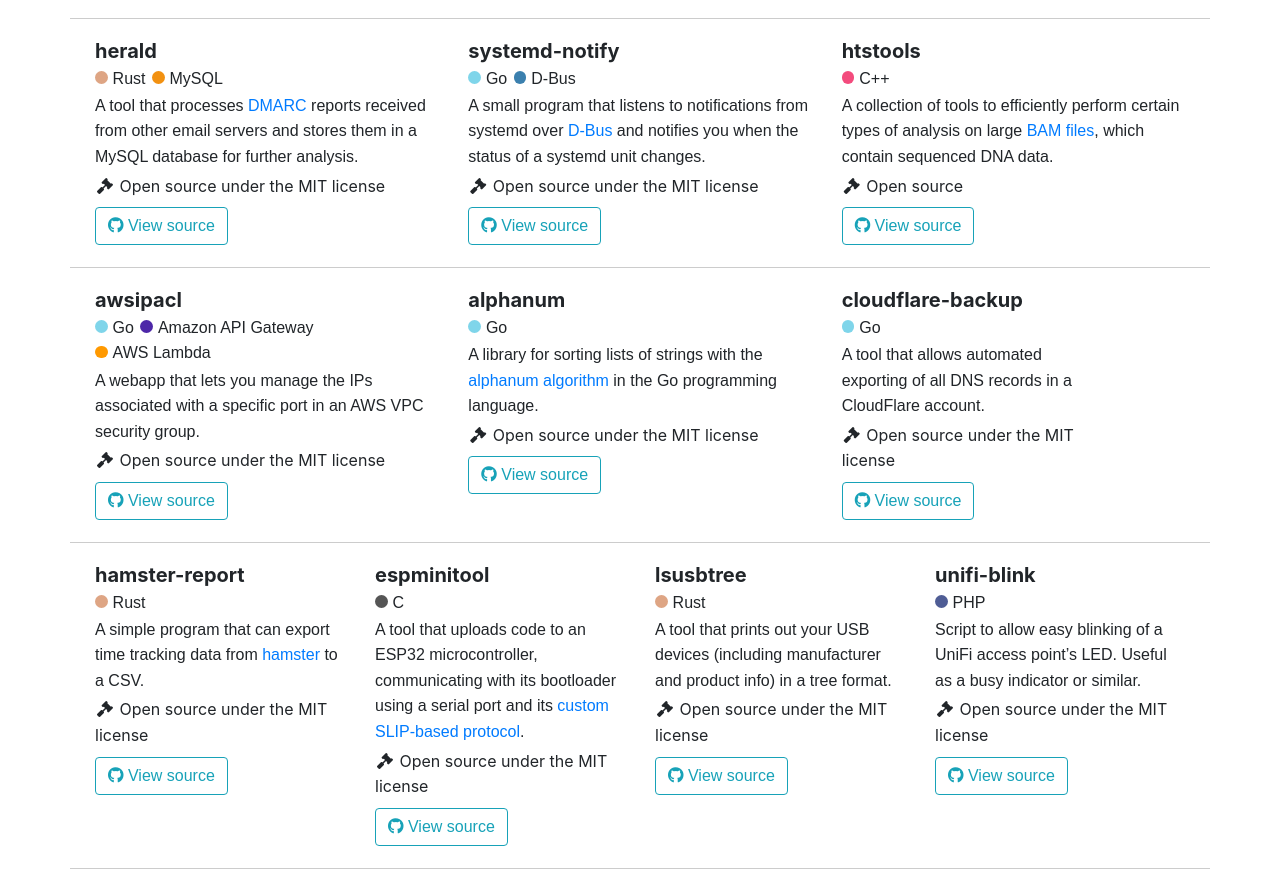
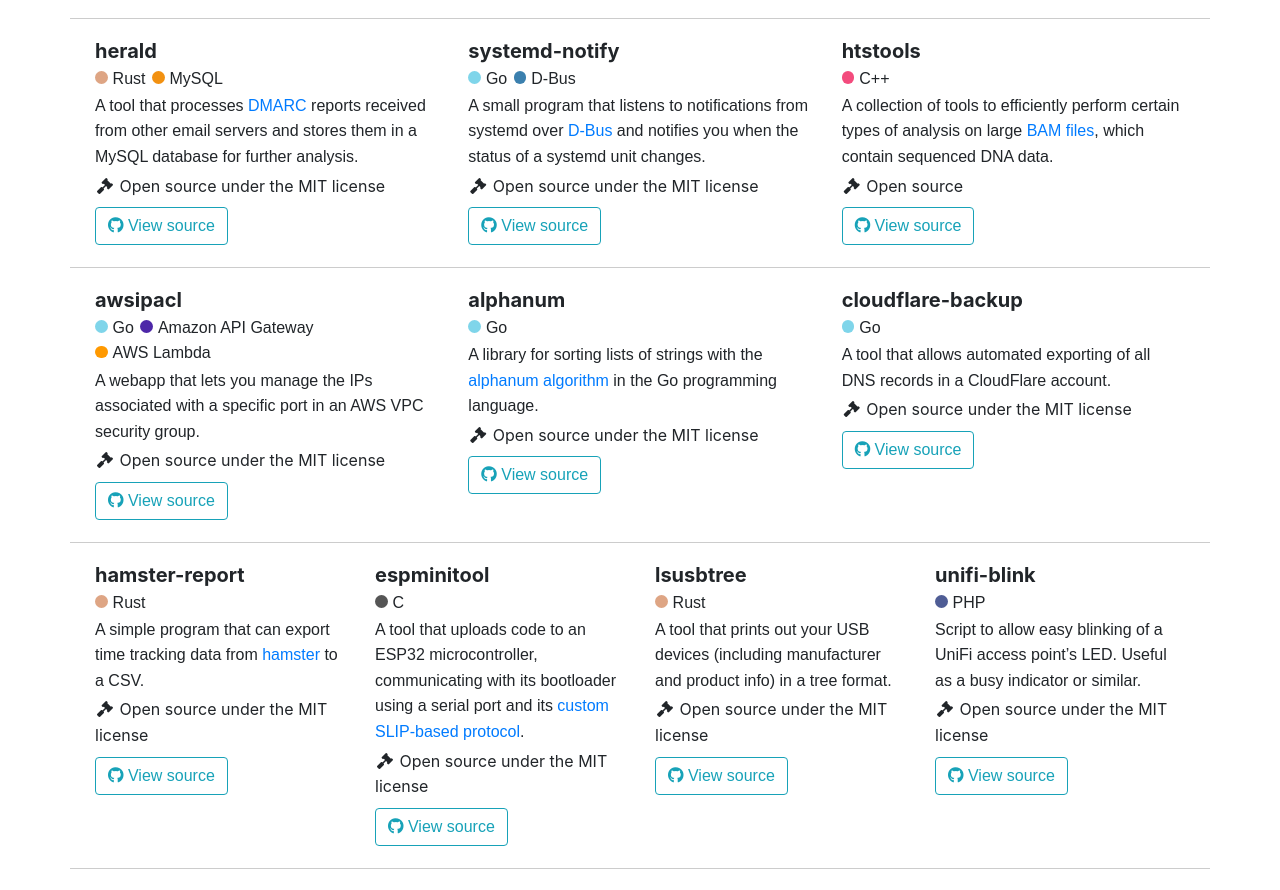
Before and after one commit to thatoddmailbox/thatoddmailbox.github.io, a Jekyll site: the page built from projects.html, in a window 1280 px wide. Shown: the part 4627-5517 px from the top of the page. Built offline with Jekyll 4.4.1, drawn with Linux system fonts in a browser that asks for light colours; nearby versions of some CDN libraries; some web fonts are replaced.

Commit message:
fix project spacing issue

```diff
--- a/projects.html
+++ b/projects.html
@@ -56,7 +56,7 @@
 		{% continue %}
 		{% endif %}
 
-		<div class="project-small {% if project.index < 9 %}col-md-4{% else %}col-md-3{% endif %}">
+		<div class="project-small {% if project.index < 10 %}col-md-4{% else %}col-md-3{% endif %}">
 			{% if project.small_image %}{% include project_image.html %}{% endif %}
 			{% include project_info.html %}
 		</div>
```
